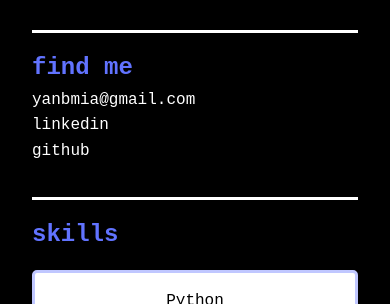
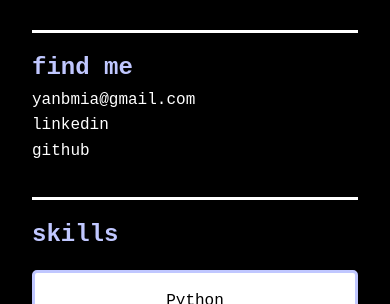
Before and after one commit to yanbmia/yanbmia.github.io, a plain HTML site: page index.html in a window 390 px wide. Shown: the part 456-760 px from the top of the page. Drawn offline with Linux system fonts and the light colour scheme; a web font is replaced by a local one.

Commit message:
changed h2 color

```diff
--- a/styles.css
+++ b/styles.css
@@ -237,7 +237,7 @@ a {
       color: #000000;
   }
   h2 {
-      color: #6173ff;
+    color: #c0c7ff;
   }
 }
 
```
